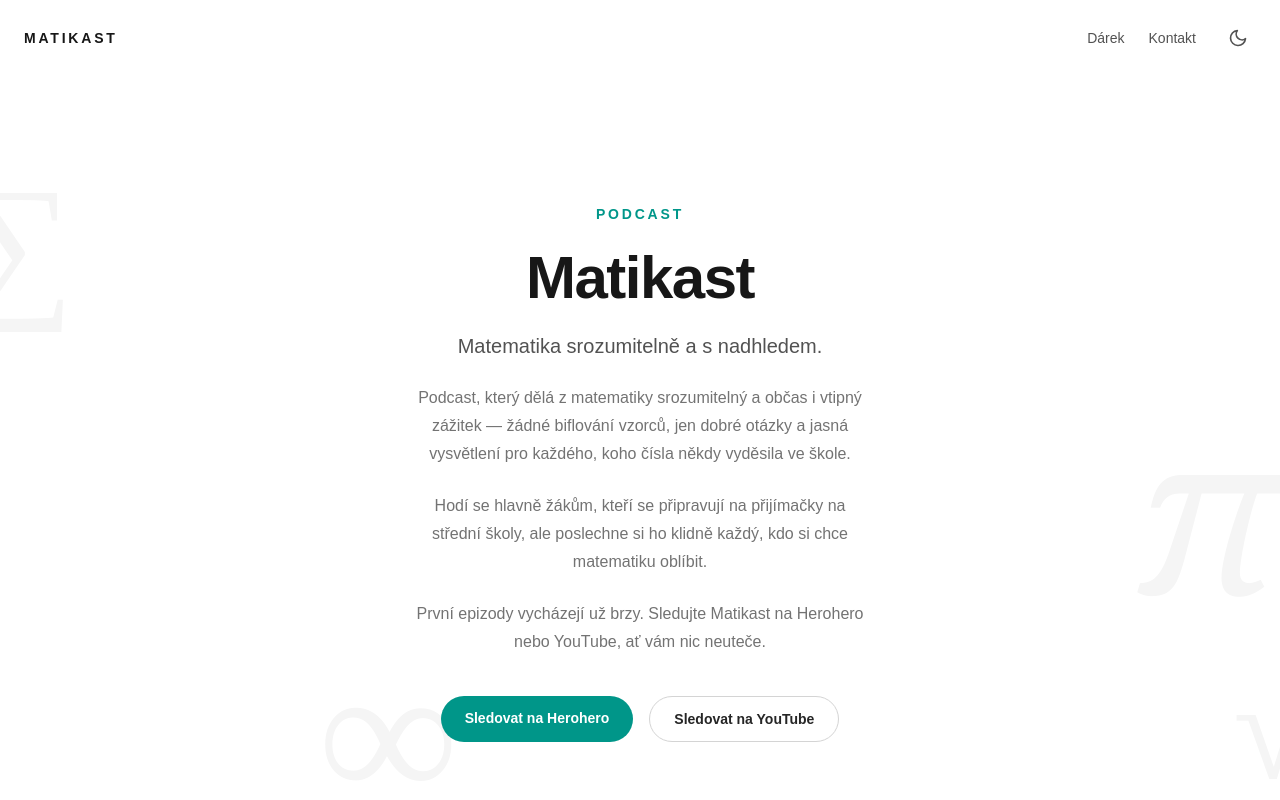
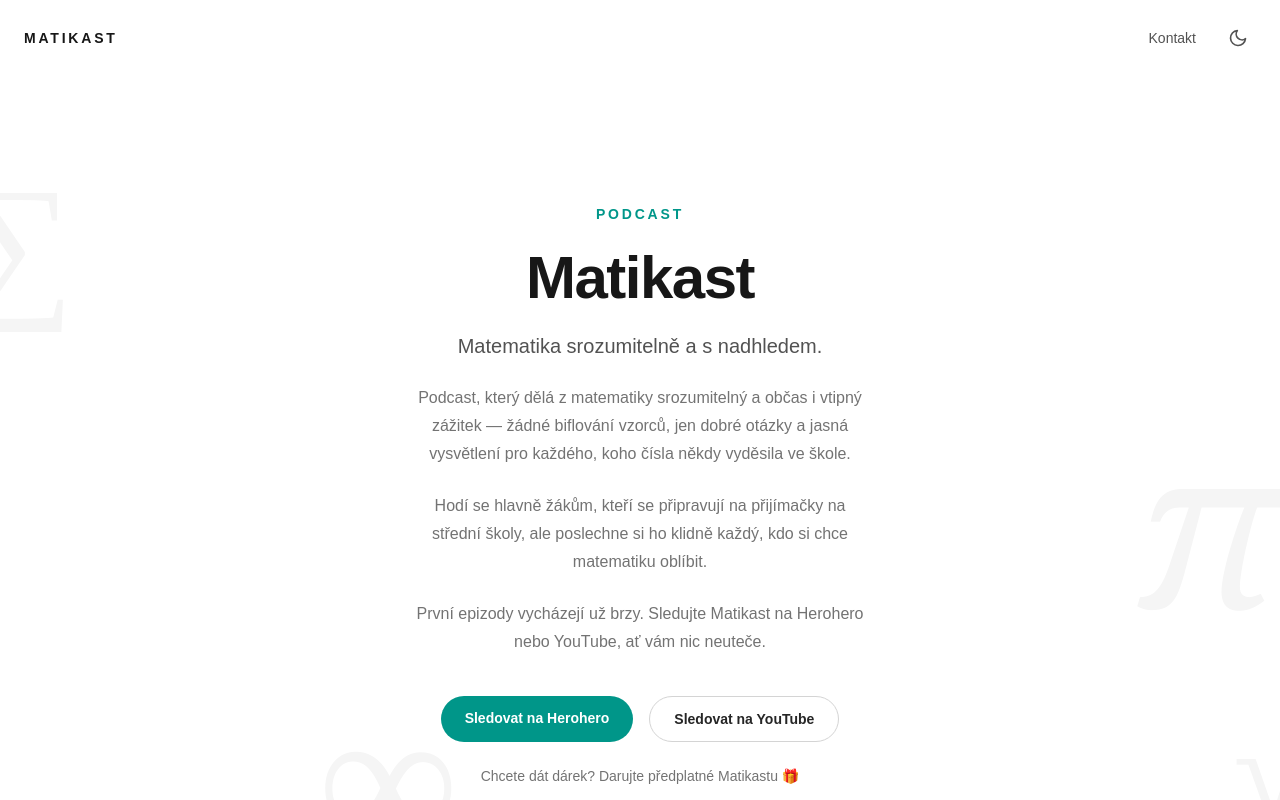
Before and after one commit to sitterlukas/matikast, a Next.js app: page / in a window 1280 px wide. Shown: the top 800 px of the page. Built offline with nearby package versions, Linux system fonts and the light colour scheme.

Commit message:
refactor(landing): replace gift page with a link under the main CTAs
Drop /darek and its header entry; the gift subscription link now sits directly
below the Herohero and YouTube buttons on the landing page.

```diff
--- a/src/app/darek/page.tsx
+++ /dev/null
@@ -1,38 +0,0 @@
-import type { Metadata } from "next";
-
-export const metadata: Metadata = {
-  title: "Dárek — Matikast",
-  description:
-    "Darujte předplatné Matikastu někomu, koho chcete přivést k matematice.",
-};
-
-export default function Darek() {
-  return (
-    <main className="relative z-10 flex max-w-xl flex-col items-center gap-6 py-32 text-center">
-      <span className="text-sm font-semibold uppercase tracking-[0.2em] text-teal-600 dark:text-teal-400">
-        Dárek
-      </span>
-      <h1 className="text-4xl font-bold tracking-tight text-neutral-900 dark:text-neutral-50 sm:text-5xl">
-        Darujte matematiku
-      </h1>
-      <p className="max-w-md text-base leading-7 text-neutral-500 dark:text-neutral-500">
-        Chcete dát dárek, který má smysl? Darujte předplatné Matikastu. Skvělý
-        tip pro deváťáky před přijímačkami, pro rodiče, kteří chtějí dětem
-        pomoct, nebo pro kohokoli, kdo si chce matematiku konečně oblíbit.
-      </p>
-      <p className="max-w-md text-base leading-7 text-neutral-500 dark:text-neutral-500">
-        Dárkové předplatné vyřídíte za pár minut přes Herohero. Obdarovaný
-        dostane přístup ke všem epizodám a vy máte dárek, který se nevybalí za
-        chvíli, ale poslouchá celé měsíce.
-      </p>
-      <a
-        href="https://herohero.co/matikast/gifts"
-        target="_blank"
-        rel="noopener noreferrer"
-        className="rounded-full bg-teal-600 px-6 py-3 text-sm font-semibold text-white transition-colors hover:bg-teal-700"
-      >
-        Darovat předplatné
-      </a>
-    </main>
-  );
-}
--- a/src/app/layout.tsx
+++ b/src/app/layout.tsx
@@ -37,12 +37,6 @@ export default function RootLayout({ children }: LayoutProps<"/">) {
               Matikast
             </Link>
             <nav className="flex items-center gap-6">
-              <Link
-                href="/darek"
-                className="text-sm font-medium text-neutral-600 transition-colors hover:text-teal-600 dark:text-neutral-400 dark:hover:text-teal-400"
-              >
-                Dárek
-              </Link>
               <Link
                 href="/kontakt"
                 className="text-sm font-medium text-neutral-600 transition-colors hover:text-teal-600 dark:text-neutral-400 dark:hover:text-teal-400"
--- a/src/app/page.tsx
+++ b/src/app/page.tsx
@@ -11,14 +11,13 @@ export default function Home() {
         Matematika srozumitelně a s nadhledem.
       </p>
       <p className="max-w-md text-base leading-7 text-neutral-500 dark:text-neutral-500">
-        Podcast, který dělá z matematiky srozumitelný a občas i vtipný
-        zážitek — žádné biflování vzorců, jen dobré otázky a jasná
-        vysvětlení pro každého, koho čísla někdy vyděsila ve škole.
+        Podcast, který dělá z matematiky srozumitelný a občas i vtipný zážitek —
+        žádné biflování vzorců, jen dobré otázky a jasná vysvětlení pro každého,
+        koho čísla někdy vyděsila ve škole.
       </p>
       <p className="max-w-md text-base leading-7 text-neutral-500 dark:text-neutral-500">
         Hodí se hlavně žákům, kteří se připravují na přijímačky na střední
-        školy, ale poslechne si ho klidně každý, kdo si chce matematiku
-        oblíbit.
+        školy, ale poslechne si ho klidně každý, kdo si chce matematiku oblíbit.
       </p>
       <p className="max-w-md text-base leading-7 text-neutral-500 dark:text-neutral-500">
         První epizody vycházejí už brzy. Sledujte Matikast na Herohero nebo
@@ -43,6 +42,14 @@ export default function Home() {
           Sledovat na YouTube
         </a>
       </div>
+      <a
+        href="https://herohero.co/matikast/gifts"
+        target="_blank"
+        rel="noopener noreferrer"
+        className="text-sm font-medium text-neutral-500 underline-offset-4 transition-colors hover:text-teal-600 hover:underline dark:text-neutral-500 dark:hover:text-teal-400"
+      >
+        Chcete dát dárek? Darujte předplatné Matikastu 🎁
+      </a>
     </main>
   );
 }
```
